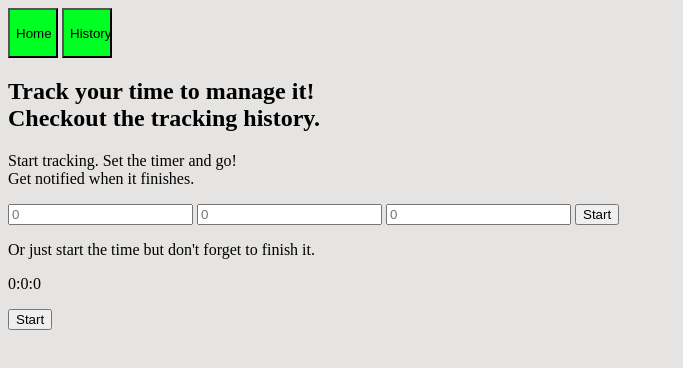
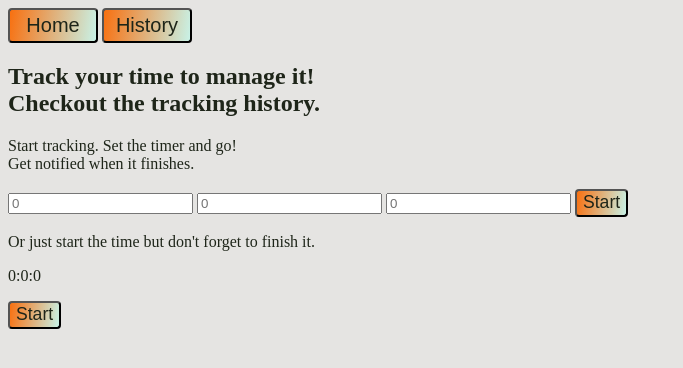
Before and after one commit to teohan-eksi/Serious-Tracker, an Electron app: page index.html in a window 1280 px wide. Shown: the whole page, without its empty margins (0-683 px from the left). Drawn offline with Linux system fonts and the light colour scheme.

Commit message:
did button styling.

```diff
--- a/index.html
+++ b/index.html
@@ -10,8 +10,8 @@
   </head>
   <body>
     <div class="main-menu">
-      <button class="main-menu-item" id="home-btn" type="button">Home</button>
-      <button class="main-menu-item" id="history-page-btn" type="button">History</button>
+      <button class="main-menu-buttons" id="home-btn" type="button">Home</button>
+      <button class="main-menu-buttons" id="history-page-btn" type="button">History</button>
     </div>
 
     <div id="root"></div>
--- a/main.js
+++ b/main.js
@@ -17,7 +17,9 @@ function createWindow () {
     }
   })
 
-  mainWindow.removeMenu();
+  //commented for debugging
+  //mainWindow.removeMenu();
+
   // and load the index.html of the app.
   mainWindow.loadFile('index.html')
 
--- a/pages/main-page-div.html
+++ b/pages/main-page-div.html
@@ -14,7 +14,7 @@
   	<input id="min" type="number" min="0" placeholder="0">
   	<input id="sec" type="number" min="0" placeholder="0">
 
-  	<button id="start-btn">Start</button>
+  	<button id="start-btn" class="page-buttons">Start</button>
 
   	<p id="ticker"></p>
 
@@ -23,6 +23,6 @@
 
   <div id="stopwatch">
     <p id="stopwatch-ticker">0:0:0</p>
-    <button id="start-stopwatch-btn">Start</button>
+    <button id="start-stopwatch-btn" class="page-buttons">Start</button>
   </div>
 </div>
--- a/scripts/stopwatch.js
+++ b/scripts/stopwatch.js
@@ -46,6 +46,7 @@ function createStopButton(arr){
 	let stopBtn = document.createElement("button");
 	stopBtn.id = "stop-btn";
 	stopBtn.innerHTML = "Stop";
+  stopBtn.classList.add("page-buttons");
 	document.getElementById("stopwatch")
 		.insertBefore(stopBtn, document.getElementById("stopwatch-ticker"));
 
@@ -69,6 +70,7 @@ function createStopwatchResetButton(){
 	let resetBtn = document.createElement("button");
 	resetBtn.id = "reset-btn";
 	resetBtn.innerHTML = "Reset";
+  resetBtn.classList.add("page-buttons");
 	document.getElementById("stopwatch")
 		.insertBefore(resetBtn, document.getElementById("stopwatch-ticker"));
 
--- a/scripts/timer.js
+++ b/scripts/timer.js
@@ -71,6 +71,7 @@
 	let resetBtn = document.createElement("button");
 	resetBtn.id = "reset-btn";
 	resetBtn.innerHTML = "Reset";
+	resetBtn.classList.add("page-buttons");
 	document.getElementById("timer")
 		.insertBefore(resetBtn, document.getElementById("ticker"));
 
@@ -82,7 +83,10 @@
 		document.getElementById("sec").value="";
 		document.getElementById("ticker").innerHTML = "";
 
-		document.getElementById("on-finish-timer").remove();
+		if(document.getElementById("on-finish-timer") != null){
+      document.getElementById("on-finish-timer").remove();
+    }
+
 
 		document.getElementById("start-btn").disabled = false;
 		document.getElementById("start-stopwatch-btn").disabled = false;
--- a/styles/index.css
+++ b/styles/index.css
@@ -3,11 +3,26 @@
 
 body{
   background-color: #e5e4e2;
+  color: #1e2519;
 }
 
-.main-menu-item{
+.main-menu-buttons{
+  background: linear-gradient(99deg, #f87010, #c8f2e7);
+  border-radius: 4px;
+  box-sizing: border-box;
+  color: #1e2519;
   display: inline-block;
-  width: 50px;
-  height: 50px;
-  background-color: #00ff22;
+  height: 35px;
+  font-size: 1.25em;
+  font-weight: 525;
+  width: 4.5em;
 }
+
+.page-buttons{
+  background: linear-gradient(99deg, #f87010, #c8f2e7);
+  border-radius: 4px;
+  box-sizing: border-box;
+  color: #1e2519;
+  font-size: 1.1em;
+  height: 28px;
+}
```
Also changed, not shown: pages/on-finish-timer.html (+2 -2 lines), pages/on-stop-stopwatch.html (+2 -2 lines).
